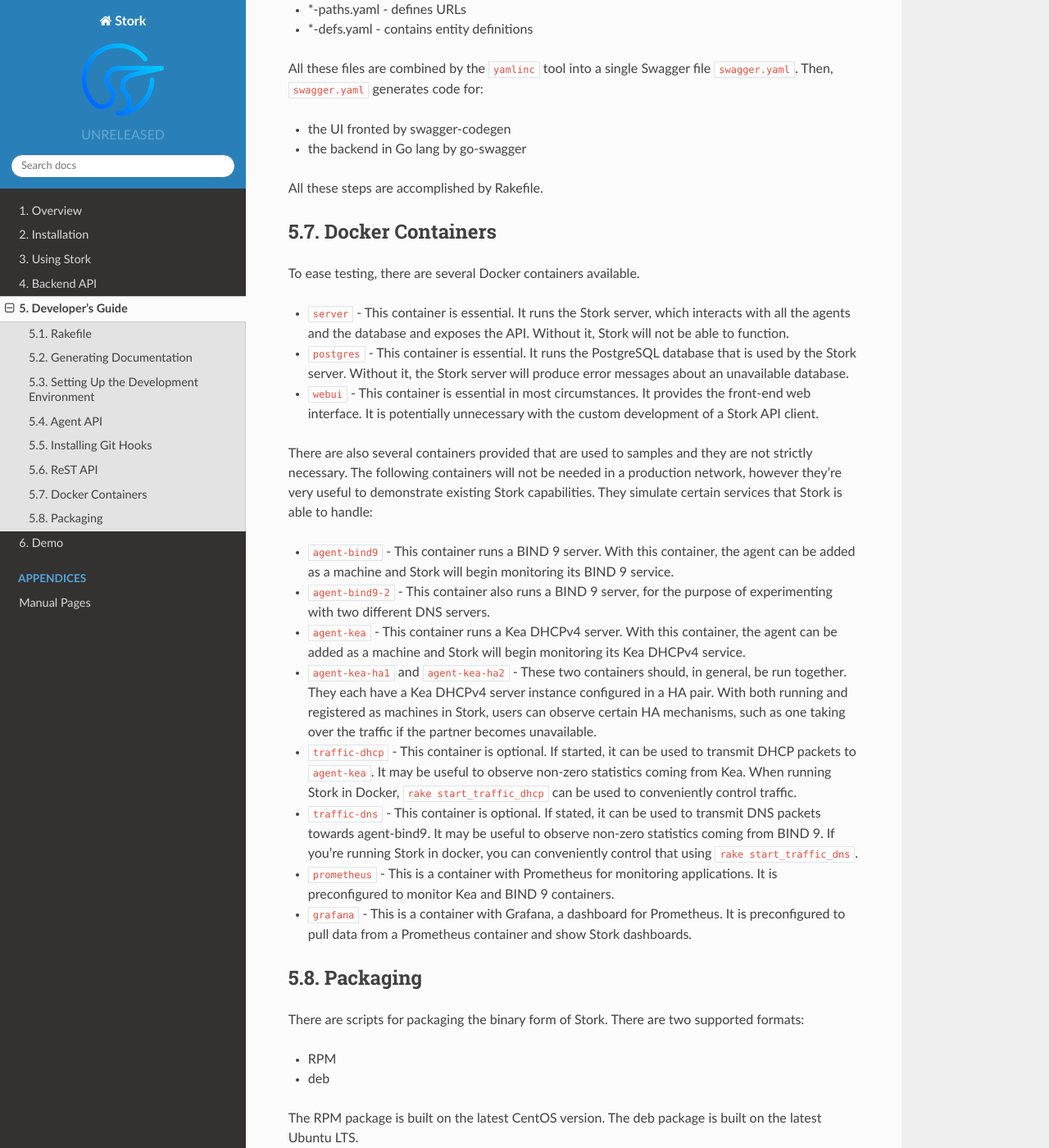
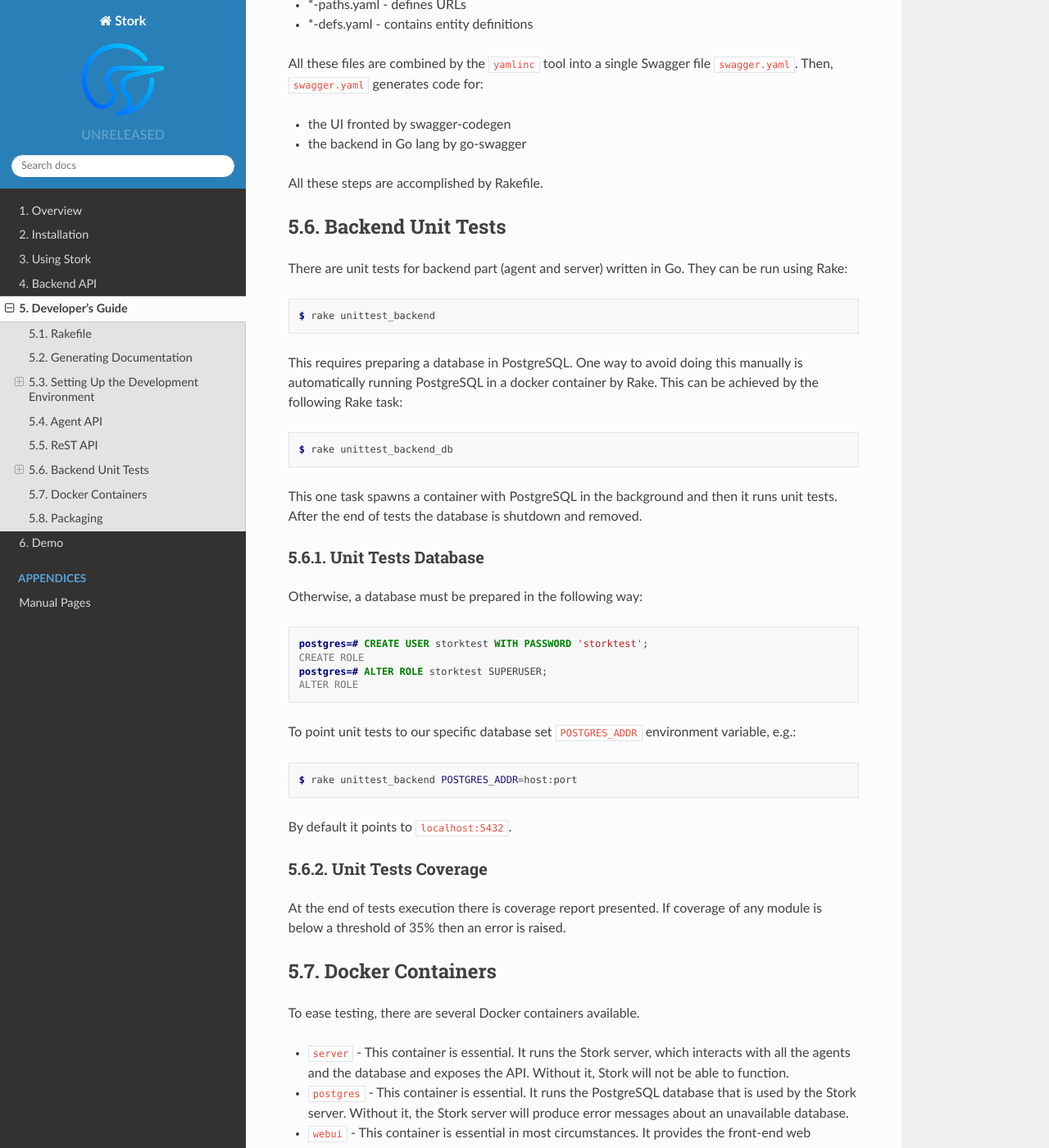
Before and after one commit to isc-projects/stork, a Sphinx documentation site: the page built from doc/devel.rst, in a window 1280 px wide and 1400 px high, scrolled down 3074 px. Shown: the whole window at 82% size. Built offline with Sphinx 7.4.7 and the Read the Docs theme 2.0.0, drawn with Linux system fonts in a browser that asks for light colours; some of the changed text lies outside the part shown.

Commit message:
[#322] added docs for running unit tests, added dropping test databases at the end of testing

```diff
--- a/doc/devel.rst
+++ b/doc/devel.rst
@@ -103,6 +103,15 @@ and containers:
   preconfigured HA, ports 8881 and 8882
 - `rake run_bind9_container`: port 9999
 
+Installing Git Hooks
+--------------------
+
+There is a simple git hook that inserts the issue number in the commit
+message automatically; to use it, go to the ``utils`` directory and
+run the ``git-hooks-install`` script. It will copy the necessary file
+to the ``.git/hooks`` directory.
+
+
 Agent API
 =========
 
@@ -146,15 +155,6 @@ state, the following command can be used:
       "hostID": "c41337a1-0ec3-3896-a954-a1f85e849d53"
     }
 
-Installing Git Hooks
-====================
-
-There is a simple git hook that inserts the issue number in the commit
-message automatically; to use it, go to the ``utils`` directory and
-run the ``git-hooks-install`` script. It will copy the necessary file
-to the ``.git/hooks`` directory.
-
-
 ReST API
 ========
 
@@ -176,6 +176,57 @@ for:
 * the backend in Go lang by go-swagger
 
 All these steps are accomplished by Rakefile.
+
+Backend Unit Tests
+==================
+
+There are unit tests for backend part (agent and server) written in Go.
+They can be run using Rake:
+
+.. code:: console
+
+          $ rake unittest_backend
+
+This requires preparing a database in PostgreSQL. One way to avoid
+doing this manually is automatically running PostgreSQL in a docker
+container by Rake. This can be achieved by the following Rake task:
+
+.. code:: console
+
+          $ rake unittest_backend_db
+
+This one task spawns a container with PostgreSQL in the background
+and then it runs unit tests. After the end of tests the database
+is shutdown and removed.
+
+Unit Tests Database
+-------------------
+
+Otherwise, a database must be prepared in the following way:
+
+.. code-block:: psql
+
+    postgres=# CREATE USER storktest WITH PASSWORD 'storktest';
+    CREATE ROLE
+    postgres=# ALTER ROLE storktest SUPERUSER;
+    ALTER ROLE
+
+To point unit tests to our specific database set ``POSTGRES_ADDR``
+environment variable, e.g.:
+
+.. code:: console
+
+          $ rake unittest_backend POSTGRES_ADDR=host:port
+
+By default it points to ``localhost:5432``.
+
+Unit Tests Coverage
+-------------------
+
+At the end of tests execution there is coverage report presented. If
+coverage of any module is below a threshold of 35% then an error is
+raised.
+
 
 Docker Containers
 =================
```
Also changed, not shown: 1 other file.
